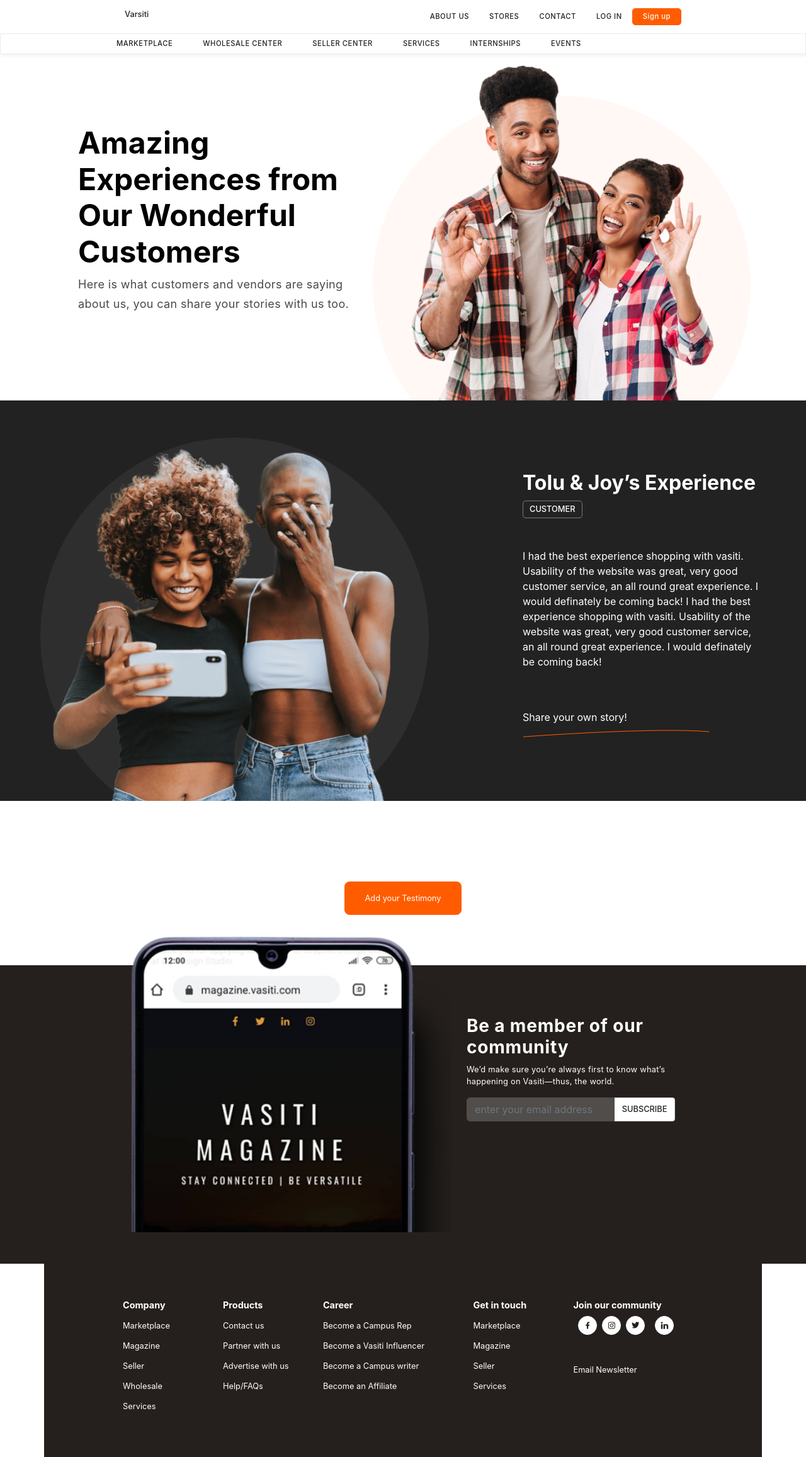
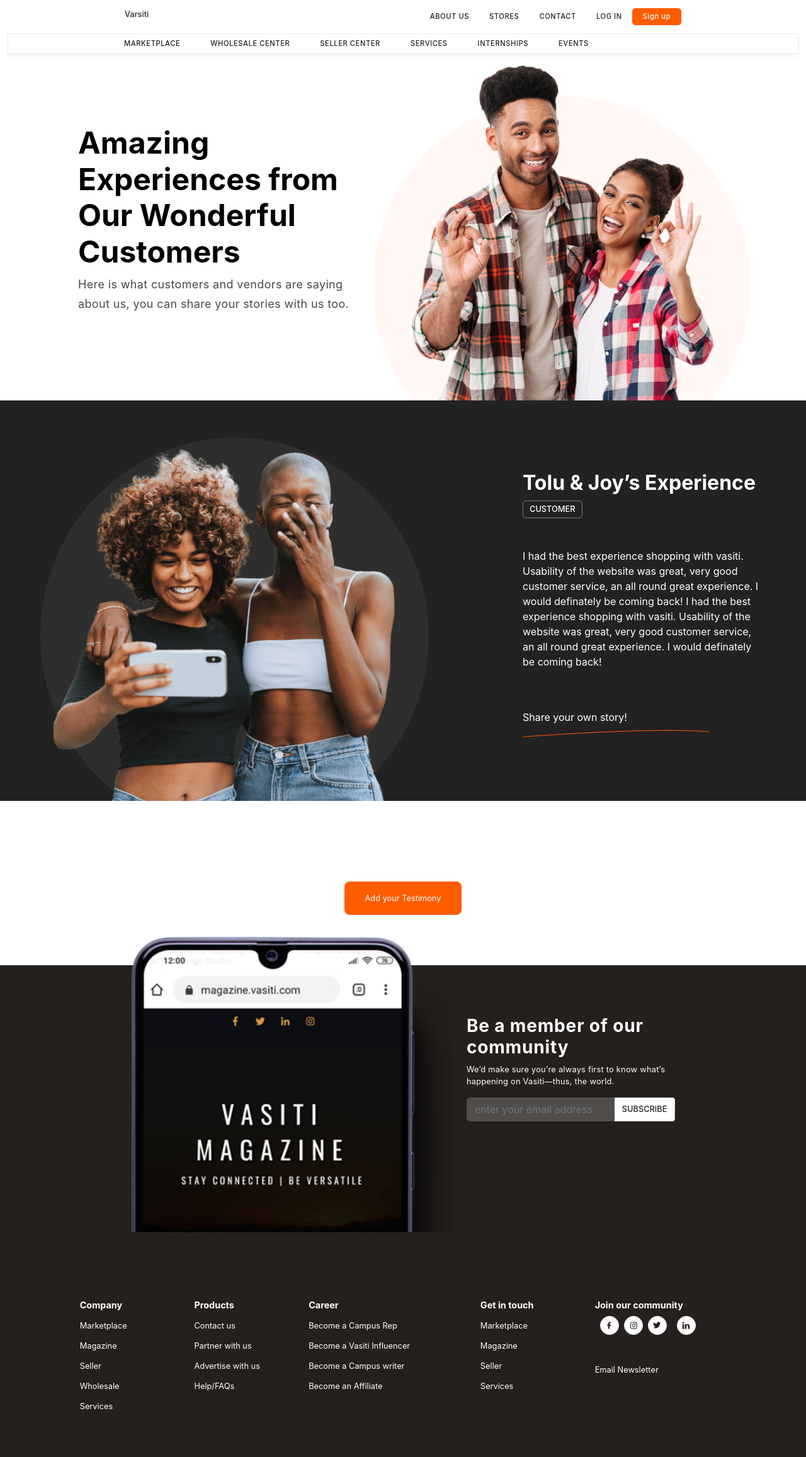
Before and after one commit to morayodev/testimonial-app, a React (Create React App) app: page / in a window 1280 px wide. Shown: the whole page at 63% size. Built offline with nearby package versions, Linux system fonts and the light colour scheme.

Commit message:
adjusting some styling

```diff
--- a/src/components/Layout/Footer/Footer.js
+++ b/src/components/Layout/Footer/Footer.js
@@ -8,7 +8,7 @@
 const Footer = () => {
   return (
     <>
-      <div className="Footer container py-5">
+      <div className="Footer container-fluid mx-0 px-0 py-5">
         <div className="col-md-10 col-12 m-auto">
           <div className="row">
             <div className="col-md-2 col-6 p-0">
--- a/src/components/Layout/HeaderLink/HeaderLink.js
+++ b/src/components/Layout/HeaderLink/HeaderLink.js
@@ -2,7 +2,7 @@
 import "./HeaderLink.css"
 const HeaderLink =()=>{
     return(
-        <div>
+        <div className="container-fluid">
         <ul className=" d-none d-md-flex heading-link py-2">
           <li className="px-4 heading-list">
           MARKETPLACE
--- a/src/components/Story/Story.js
+++ b/src/components/Story/Story.js
@@ -27,9 +27,7 @@
   };
   const handleSubmit = (e) => {
     e.preventDefault();
-    // fileInputRef.current.click()
     storyInformation(firstName, lastName, story, user,preview);
-    // navigate("/story-sucessful");
     setShowmodal()
   };
   useEffect(() => {
--- a/src/components/StoryNotification/StoryNotification.js
+++ b/src/components/StoryNotification/StoryNotification.js
@@ -12,10 +12,7 @@
     <div>
       <div className="col-md-5 col-12 m-auto ">
         <div className="row flex-column align-items-center px-4">
-          {/* <div className="notification-celeb"> */}
           <MdOutlineCelebration className="notification-celeb" />
-
-          {/* </div> */}
           <h2 className="col-8 text-center">
             Thank you for sharing your story!
           </h2>
```
